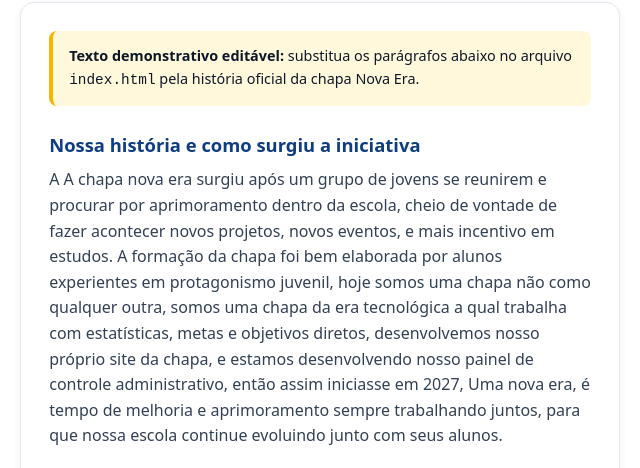
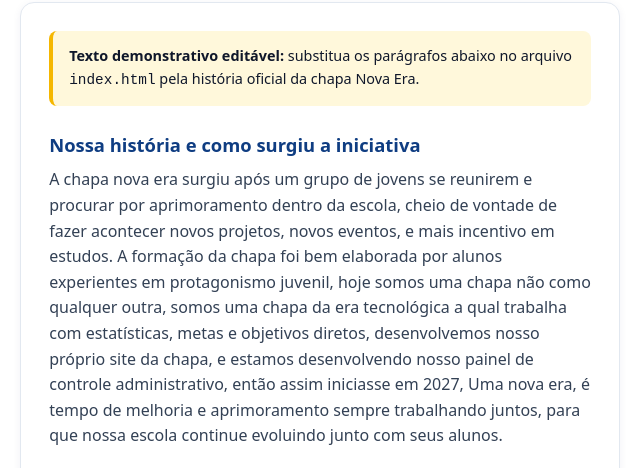
Before and after one commit to frfelipe550-max/nova-era-gremio, a plain HTML site: page index.html in a window 1280 px wide. Shown: the part 1015-1483 px from the top of the page, 31-671 px from the left. Drawn offline with Linux system fonts and the light colour scheme.

Commit message:
Update index.html

```diff
--- a/index.html
+++ b/index.html
@@ -164,7 +164,7 @@
 
             <h3>Nossa história e como surgiu a iniciativa</h3>
             <p>
-               A A chapa nova era surgiu após um grupo de jovens se reunirem e procurar por aprimoramento dentro da escola, cheio de vontade de fazer acontecer novos projetos, novos eventos, e mais incentivo em estudos. A formação da chapa foi bem elaborada por alunos experientes em protagonismo juvenil, hoje somos uma chapa não como qualquer outra, somos uma chapa da era tecnológica a qual trabalha com estatísticas, metas e objetivos diretos, desenvolvemos nosso próprio site da chapa, e estamos desenvolvendo nosso painel de controle administrativo, então assim iniciasse em 2027, Uma nova era, é tempo de melhoria e aprimoramento sempre trabalhando juntos, para que nossa escola continue evoluindo junto com seus alunos.
+               A chapa nova era surgiu após um grupo de jovens se reunirem e procurar por aprimoramento dentro da escola, cheio de vontade de fazer acontecer novos projetos, novos eventos, e mais incentivo em estudos. A formação da chapa foi bem elaborada por alunos experientes em protagonismo juvenil, hoje somos uma chapa não como qualquer outra, somos uma chapa da era tecnológica a qual trabalha com estatísticas, metas e objetivos diretos, desenvolvemos nosso próprio site da chapa, e estamos desenvolvendo nosso painel de controle administrativo, então assim iniciasse em 2027, Uma nova era, é tempo de melhoria e aprimoramento sempre trabalhando juntos, para que nossa escola continue evoluindo junto com seus alunos.
             </p>
 
             <h3>Motivações e objetivos da representação estudantil</h3>
```
